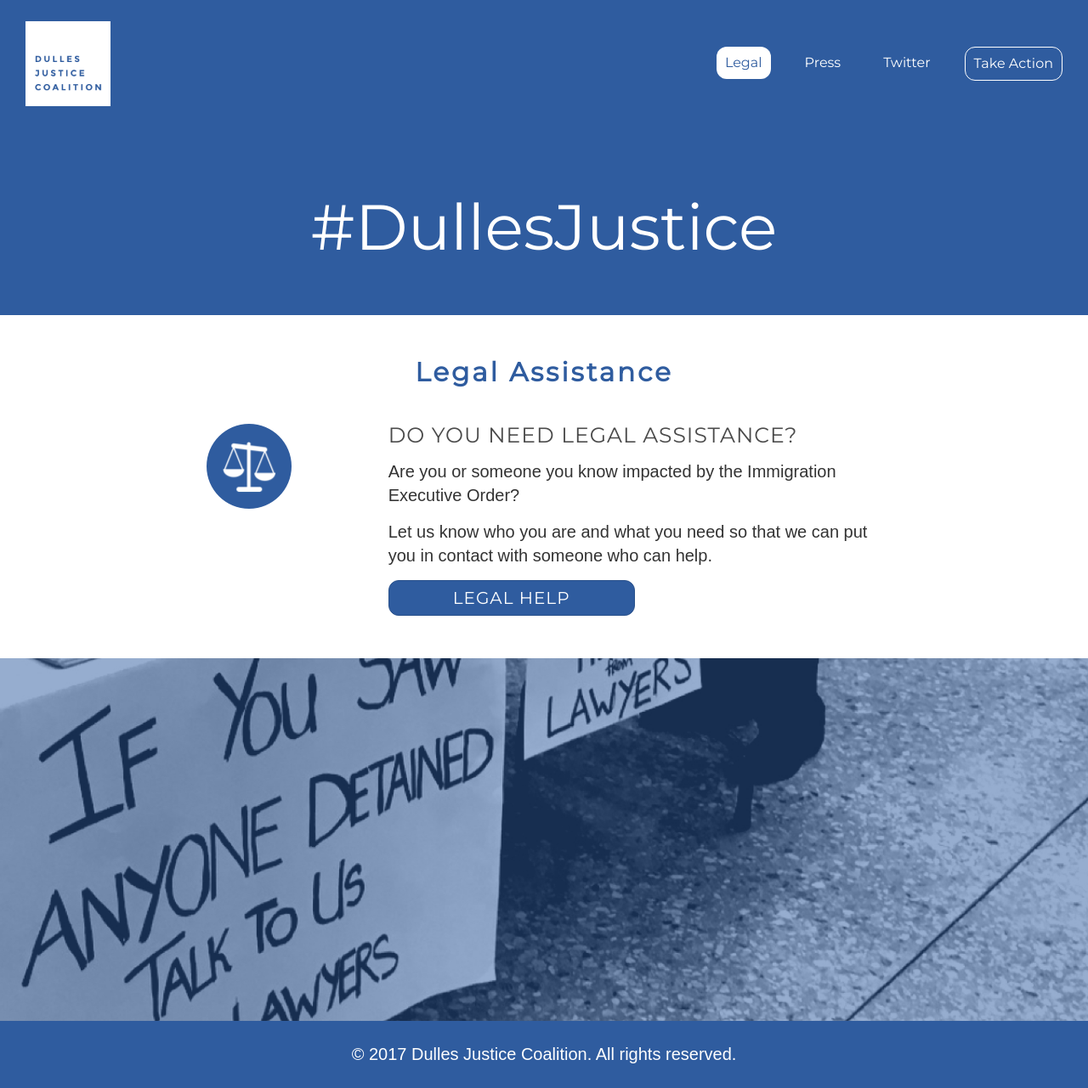
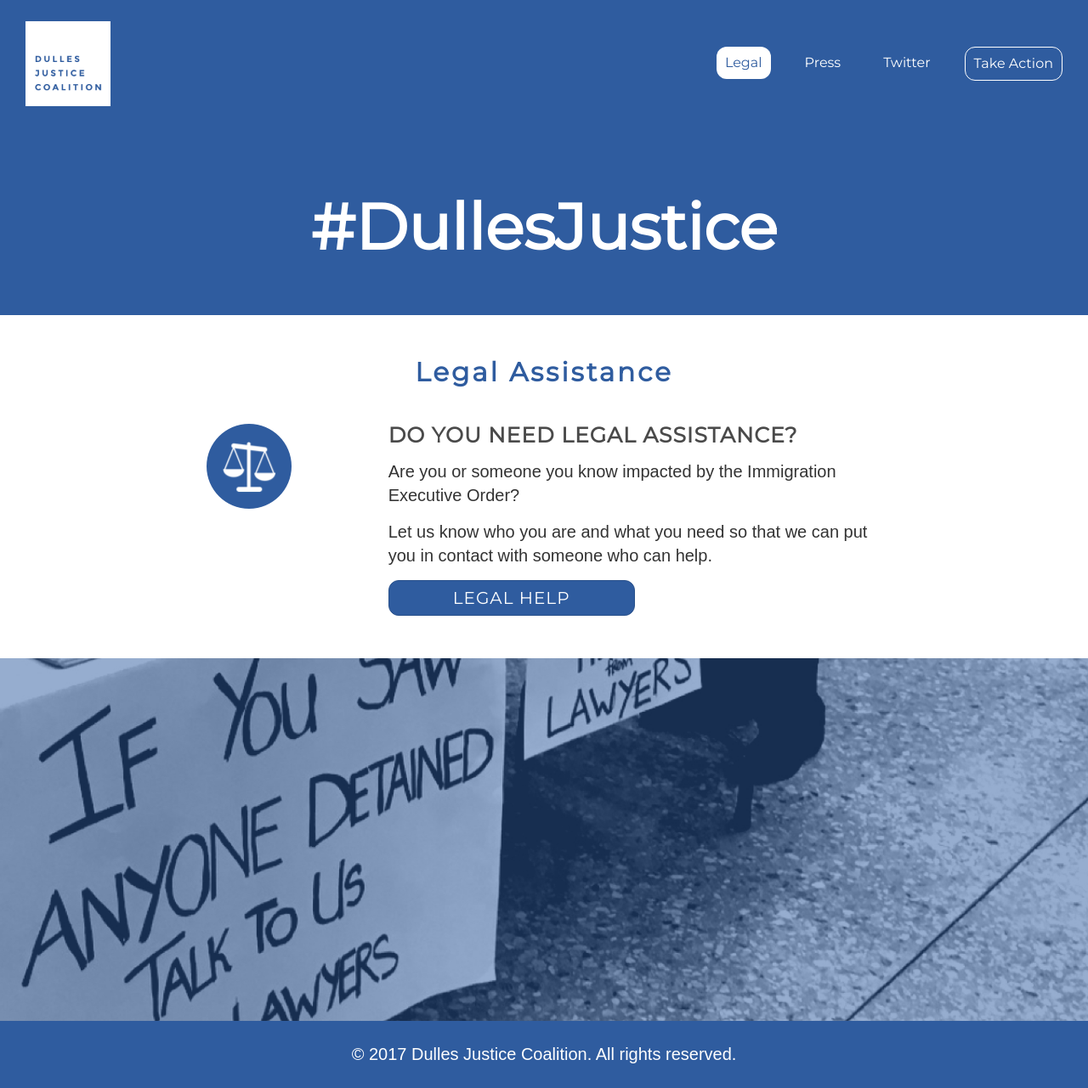
Before and after one commit to dullesjustice/site, a Jekyll site: the page built from legal.md, in a window 1280 px wide. Shown: the whole page at 85% size. Built offline with Jekyll 4.4.1, drawn with Linux system fonts in a browser that asks for light colours; some web fonts are replaced.

Commit message:
Bolder bolds

```diff
--- a/css/site.scss
+++ b/css/site.scss
@@ -7,6 +7,7 @@ $brand-primary: #2F5C9F !default;
 $dark-grey: #4A4A4A !default;
 $font-family-sans-serif: 'Muli', sans-serif !default;
 $headings-font-family: 'Montserrat', sans-serif !default;
+$headings-font-weight: bold;
 $font-size-base: 20px;
 
 $white: #ffffff;
```
